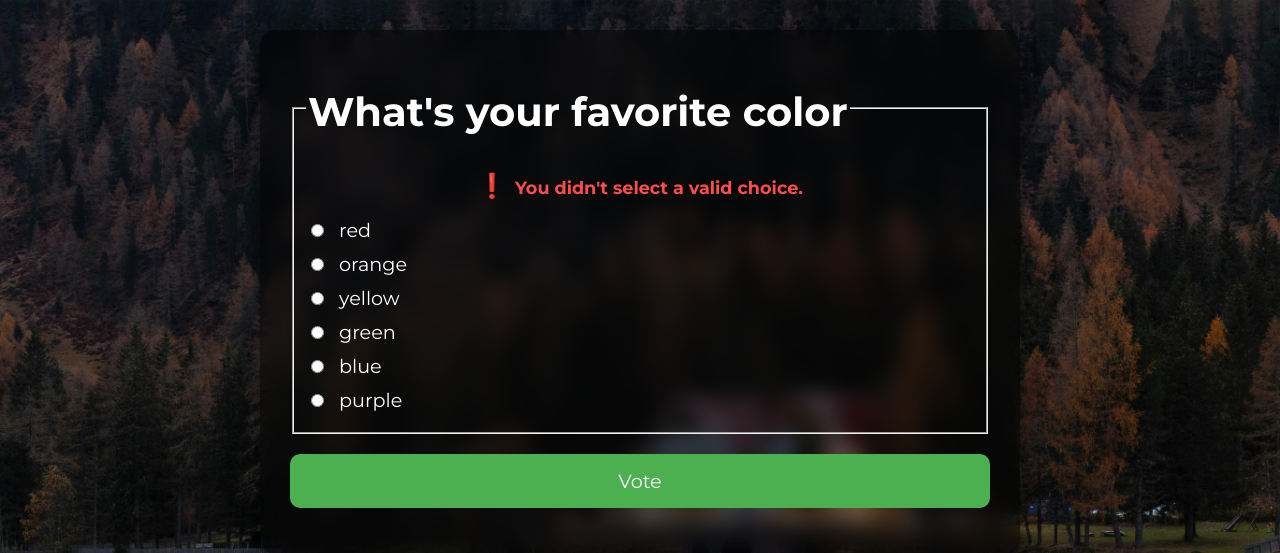
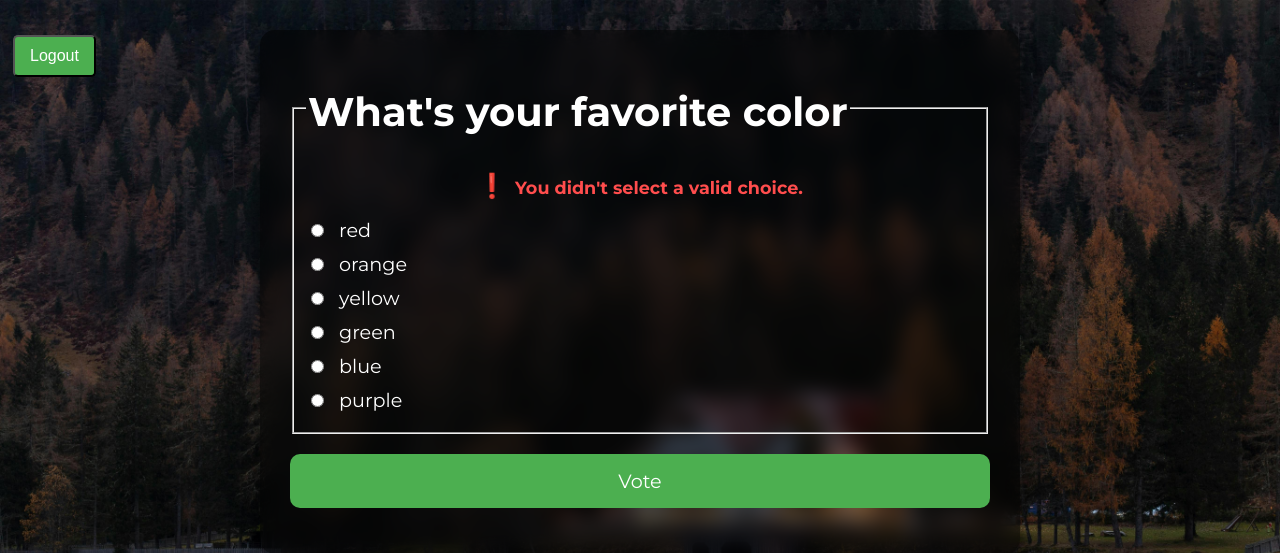
Before and after one commit to Nanokwok/ku-polls, a Django app: page /polls/2/vote/ in a window 1280 px wide. Shown: the top 553 px of the page. Run offline with Django 5.2, Linux system fonts and the light colour scheme; a user stored in the database is signed in; data comes from the database, SQL or seed files in the repository; tables that the repository leaves empty hold one stand-in row (values such as "Sample post").

Commit message:
add header

```diff
--- a/polls/static/polls/style.css
+++ b/polls/static/polls/style.css
@@ -3,6 +3,13 @@
     background-size: cover;
     font-family: 'Montserrat', Arial, sans-serif;
     color: white;
+}
+
+header {
+    width: 100%;
+    height: 60px;
+    background: transparent;
+    position: fixed;
 }
 
 .container {
@@ -67,7 +74,7 @@
     text-align: center;
 }
 
-.back-link, .results-link {
+.button, .results-link {
     display: inline-block;
     padding: 10px 15px;
     margin: 5px;
@@ -79,7 +86,7 @@
     transition: background-color 0.3s ease;
 }
 
-.back-link:hover, .results-link:hover {
+.button:hover, .results-link:hover {
     background-color: #45a049;
 }
 
@@ -179,7 +186,7 @@
     text-align: center;
 }
 
-.results-container .back-link {
+.results-container .button {
     display: inline-block;
     padding: 10px 15px;
     background-color: #4CAF50;
@@ -190,7 +197,7 @@
     transition: background-color 0.3s ease;
 }
 
-.results-container .back-link:hover {
+.results-container .button:hover {
     background-color: #45a049;
 }
 
@@ -259,7 +266,7 @@
 .message-item.success {
     background-color: rgba(0, 255, 0, 0.2);
     border-left: 5px solid #4CAF50;
-    color: #4CAF50;
+    color: #ffffff;
 }
 
 .message-item.success:hover {
@@ -377,3 +384,7 @@
 .logout-form {
     margin-left: auto;
 }
+
+/*.auth-buttons {*/
+/*    display: flex;*/
+/*}*/
--- a/polls/templates/polls/detail.html
+++ b/polls/templates/polls/detail.html
@@ -2,6 +2,21 @@
 
 <link rel="stylesheet" href="{% static 'polls/style.css' %}">
 <link href="https://fonts.googleapis.com/css2?family=Montserrat:wght@400;700&display=swap" rel="stylesheet">
+
+<header>
+    <div class="header-container">
+        <div class="auth-buttons">
+            {% if user.is_authenticated %}
+                <form action="{% url 'logout' %}" method="post" class="logout-form">
+                    {% csrf_token %}
+                    <button type="submit" class="button">Logout</button>
+                </form>
+            {% else %}
+                <a href="{% url 'login' %}?next={{ request.path }}" class="button">Login</a>
+            {% endif %}
+        </div>
+    </div>
+</header>
 
 {% if messages %}
     <ul class="messages">
@@ -25,7 +40,8 @@
             {% endif %}
             {% for choice in question.choice_set.all %}
                 <label>
-                    <input type="radio" name="choice" id="choice{{ forloop.counter }}" value="{{ choice.id }}">
+                    <input type="radio" name="choice" id="choice{{ forloop.counter }}" value="{{ choice.id }}"
+                    {% if user_vote and user_vote.choice.id == choice.id %}checked{% endif %}>
                     {{ choice.choice_text }}
                 </label>
             {% endfor %}
@@ -36,5 +52,5 @@
 
 <div class="navigation-links">
     <a href="{% url 'polls:results' question.id %}" class="results-link">View Results</a>
-    <a href="{% url 'polls:index' %}" class="back-link">Back to List of Polls</a>
+    <a href="{% url 'polls:index' %}" class="button">Back to List of Polls</a>
 </div>
```
Also changed, not shown: polls/templates/polls/index.html (+15 -0 lines), polls/templates/polls/results.html (+16 -1 lines).
